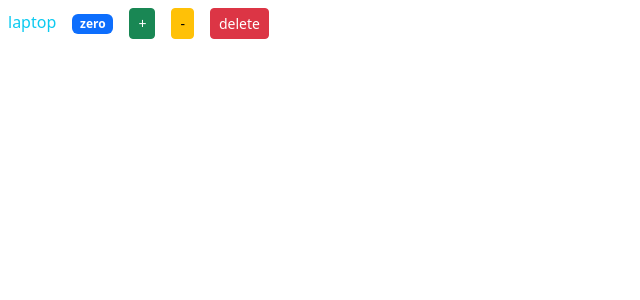
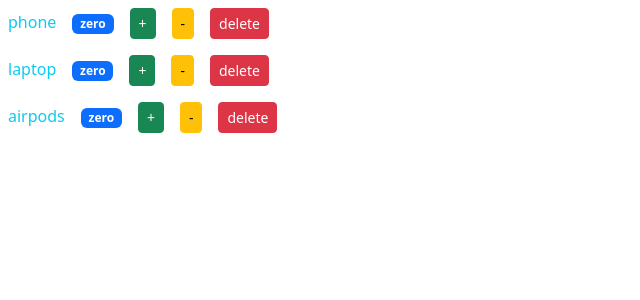
Before and after one commit to mohammadhosseintazaroei/react-course, a React (Create React App) app in the folder productComponent/: page / in a window 1280 px wide. Shown: the top 300 px of the page, without its empty margins (0-640 px from the left). Built offline with nearby package versions, Linux system fonts and the light colour scheme.

Commit message:
sisthDay - Convert class component to functional

```diff
--- /dev/null
+++ b/productComponent/src/components/functional/product.jsx
@@ -0,0 +1,44 @@
+import { useState } from "react";
+const Product = ({productName}) => {
+  const [count, setCount] = useState(0);
+
+  return (
+    <div>
+      <span className="m-2 text-info">{productName}</span>
+      <span className="m-2 badge bg-primary">{format()}</span>
+      <button
+        onClick={handelIncreamente}
+        className="m-2 btn btn-sm btn-success"
+      >
+        +
+      </button>
+      <button
+        onClick={handelDecreamente}
+        className="m-2 btn btn-sm btn-warning"
+      >
+        -
+      </button>
+      <button onClick={handelDelete} className="m-2 btn btn-sm btn-danger ">
+        delete
+      </button>
+    </div>
+  );
+  function handelIncreamente() {
+    setCount(count + 1);
+  }
+  function handelDecreamente() {
+    setCount(count - 1);
+  }
+  function handelDelete() {
+    console.log("delete");
+  }
+  function format() {
+    if (count == 0) {
+      return "zero";
+    } else {
+      return count;
+    }
+  }
+};
+
+export default Product;
--- /dev/null
+++ b/productComponent/src/components/functional/products.js
@@ -0,0 +1,13 @@
+import Product from "./product";
+
+const Products = () => {
+    return (
+        <>
+        <Product productName="phone"/>
+        <Product productName="laptop"/>
+        <Product productName="airpods"/>
+        </>
+     );
+}
+
+export default Products;
--- a/productComponent/src/components/product.jsx
+++ b/productComponent/src/components/product.jsx
@@ -4,9 +4,10 @@ export default class Product extends Component {
     count: 0,
   };
   render() {
+  const {productName} = this.props
     return (
-      <>
-        <span className="m-2 text-info">laptop</span>
+      <div>
+        <span className="m-2 text-info">{productName}</span>
         <span className="m-2 badge bg-primary">{this.format()}</span>
         <button
           onClick={this.handelIncreamente}
@@ -26,7 +27,7 @@ export default class Product extends Component {
         >
           delete
         </button>
-      </>
+      </div>
     );
   }
   handelIncreamente = () => {
--- a/productComponent/src/index.js
+++ b/productComponent/src/index.js
@@ -3,7 +3,9 @@ import ReactDOM from "react-dom";
 import App from "./App";
 
 import "bootstrap/dist/css/bootstrap.min.css";
-import Product from "./components/product";
+
+// import Products from "./components/products";
+import Products from "./components/functional/products";
 
 
-ReactDOM.render(<Product />, document.getElementById("root"));
+ReactDOM.render(<Products />, document.getElementById("root"));
```
Also changed, not shown: productComponent/src/components/products.jsx (added, +14 -0 lines), 2 other files (tests, documents, lock files or other folders).
